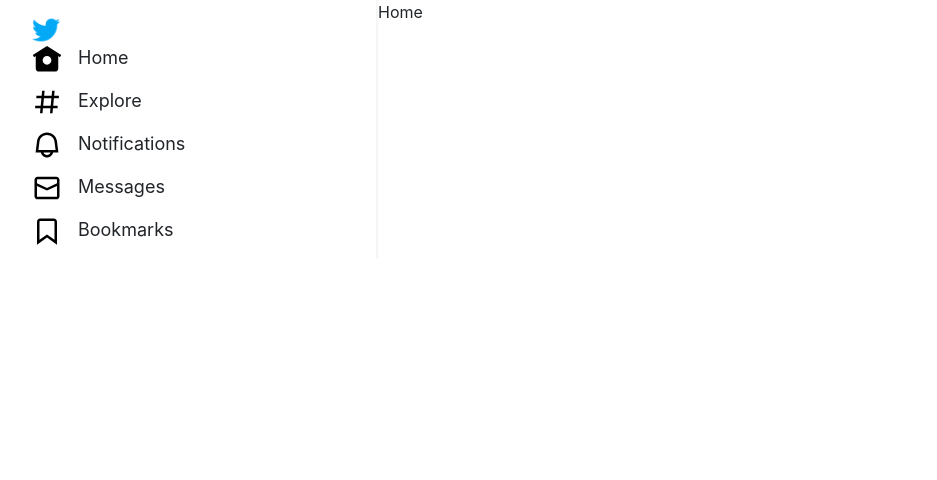
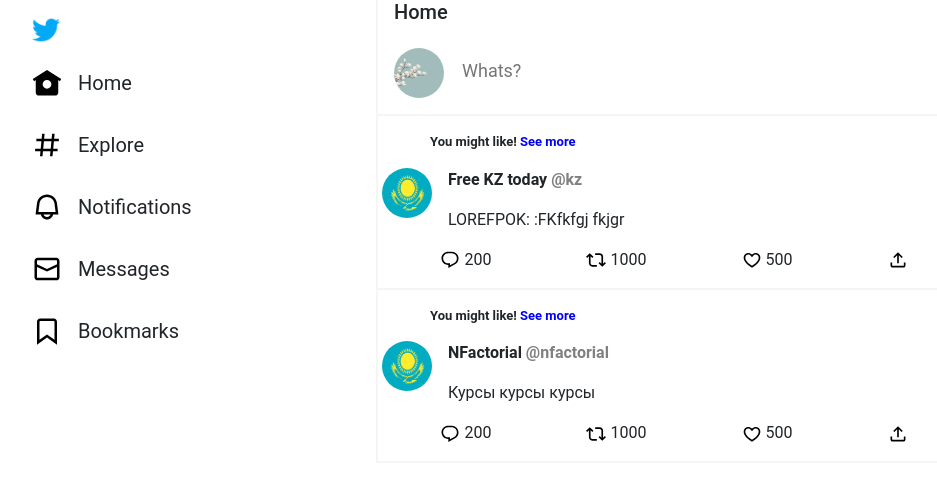
Before and after one commit to ayanbaryshev02-dev/twitterClone, a React (Create React App) app in the folder twitter-clone/: page / in a window 1280 px wide. Shown: the top 480 px of the page, without its empty margins (64-1001 px from the left). Built offline with nearby package versions, Linux system fonts and the light colour scheme.

Commit message:
feat: add Tweet, NewTweet and TweetList components

```diff
--- a/twitter-clone/src/App.css
+++ b/twitter-clone/src/App.css
@@ -1,3 +1,6 @@
+.App{
+  font-family: 'Roboto', sans-serif;
+}
 
 .vertical-divider{
   width: 2px;
--- /dev/null
+++ b/twitter-clone/src/components/HomeComponent/NewTweet.js
@@ -0,0 +1,11 @@
+import { PROFILE_IMG_PATH } from "./images"
+
+const NewTweet = () => {
+    return(
+        <div className="p-3" style={{borderBottom: '2px solid whitesmoke'}}>
+            <img src={PROFILE_IMG_PATH} style={{width: 50, borderRadius: 50}}/>
+            <input placeholder="Whats?" style={{border: 'none', fontSize: 18, outline: 'none'}} className="mx-3" />
+        </div>
+    )
+}
+export default NewTweet
--- /dev/null
+++ b/twitter-clone/src/components/HomeComponent/Tweet.js
@@ -0,0 +1,36 @@
+import { COMMENTS, KZ_IMG_PATH, LIKES, RETWEETS, SHARE } from "./images"
+
+const Tweet = (tweet) => {
+    return(
+        <div className="mt-3 px-1" style={{borderBottom: '2px solid whitesmoke'}}>
+            <p className="mx-5" style={{fontSize:13, fontWeight:"600"}}>You might like! <span style={{color: "blue"}}>See more</span></p>
+            <div className="d-flex">
+                <img src={KZ_IMG_PATH} style={{width: 50, height:50, borderRadius: 50}}/>
+            <div className="mx-3">
+                <p style={{fontWeight: 600}}>{tweet.authorName} <span style={{color: "gray"}}>{tweet.authorUserName}</span></p>
+                <p>{tweet.content}</p>
+            </div>
+            </div>
+
+            <div className="d-flex mx-auto justify-content-between" style={{width: '80%'}}>
+                    <div className="d-flex">
+                        <div style={{width: 20, height: 20}}>{COMMENTS}</div>
+                        <p className="px-1">{tweet.replies}</p>
+                    </div>
+                    <div className="d-flex">
+                        <div  style={{width: 20, height: 20}}>{RETWEETS}</div>
+                        <p className="px-1">{tweet.retweets}</p>
+                    </div>
+                    <div className="d-flex">
+                        <div  style={{width: 20, height: 20}}>{LIKES}</div>
+                        <p className="px-1">{tweet.likes}</p>
+                    </div>
+                    <div className="d-flex">
+                        <div  style={{width: 20, height: 20}}>{SHARE}</div>
+            </div>
+
+                </div>
+        </div>
+    )
+}
+export default Tweet
--- /dev/null
+++ b/twitter-clone/src/components/HomeComponent/TweetsList.js
@@ -0,0 +1,31 @@
+import { KZ_IMG_PATH, NFACTORIAL_IMG_PATH } from "./images"
+import Tweet from "./Tweet"
+
+const TweetsList = () => {
+    const tweets = [
+        {
+            authorName: 'Free KZ today',
+            authorUserName: '@kz',
+            img: KZ_IMG_PATH,
+            content: "LOREFPOK: :FKfkfgj fkjgr",
+            replies: 200,
+            retweets: 1000,
+            likes: 500,
+        },
+        {
+            authorName: 'NFactorial',
+            authorUserName: '@nfactorial',
+            img: NFACTORIAL_IMG_PATH,
+            content: "Курсы курсы курсы",
+            replies: 200,
+            retweets: 1000,
+            likes: 500,
+        },
+    ]
+
+    return(
+        tweets.map((tweet, index)=>
+        <Tweet {...tweet} key={index}/>)
+    )
+}
+export default TweetsList
--- a/twitter-clone/src/components/HomeComponent/index.js
+++ b/twitter-clone/src/components/HomeComponent/index.js
@@ -1,7 +1,12 @@
+import NewTweet from "./NewTweet"
+import TweetsList from "./TweetsList"
+
 const Home = () =>{
     return(
-        <div className="w-50">
-        <p>Home</p>
+        <div className="w-50 nt-3">
+        <h5 className="mx-3">Home</h5>
+        <NewTweet />
+        <TweetsList />
         </div>
     )
 }
--- a/twitter-clone/src/components/SideMenuComponent/MenuItem.js
+++ b/twitter-clone/src/components/SideMenuComponent/MenuItem.js
@@ -1,10 +1,10 @@
 const MenuItem = ({item}) =>{
     return(
-         <div className='d-flex'>
+         <div className='d-flex my-3'>
                 <div style={{width: 30, height: 30}}>
                 {item.icon}
                 </div>
-                <p className='mx-3' style={{fontSize: 18}}>{item.name}</p>
+                <p className='mx-3' style={{fontSize: 20}}>{item.name}</p>
                 </div>
     )
 }
--- a/twitter-clone/src/components/SideMenuComponent/index.js
+++ b/twitter-clone/src/components/SideMenuComponent/index.js
@@ -29,7 +29,7 @@
 
     return(
         <div className="w-25 mt-3 mx-5">
-            <img src={require('./images/twitter.png')} className='logo-icon' />
+            <img src={require('./images/twitter.png')} className='logo-icon mb-2' />
 
 
 
```
